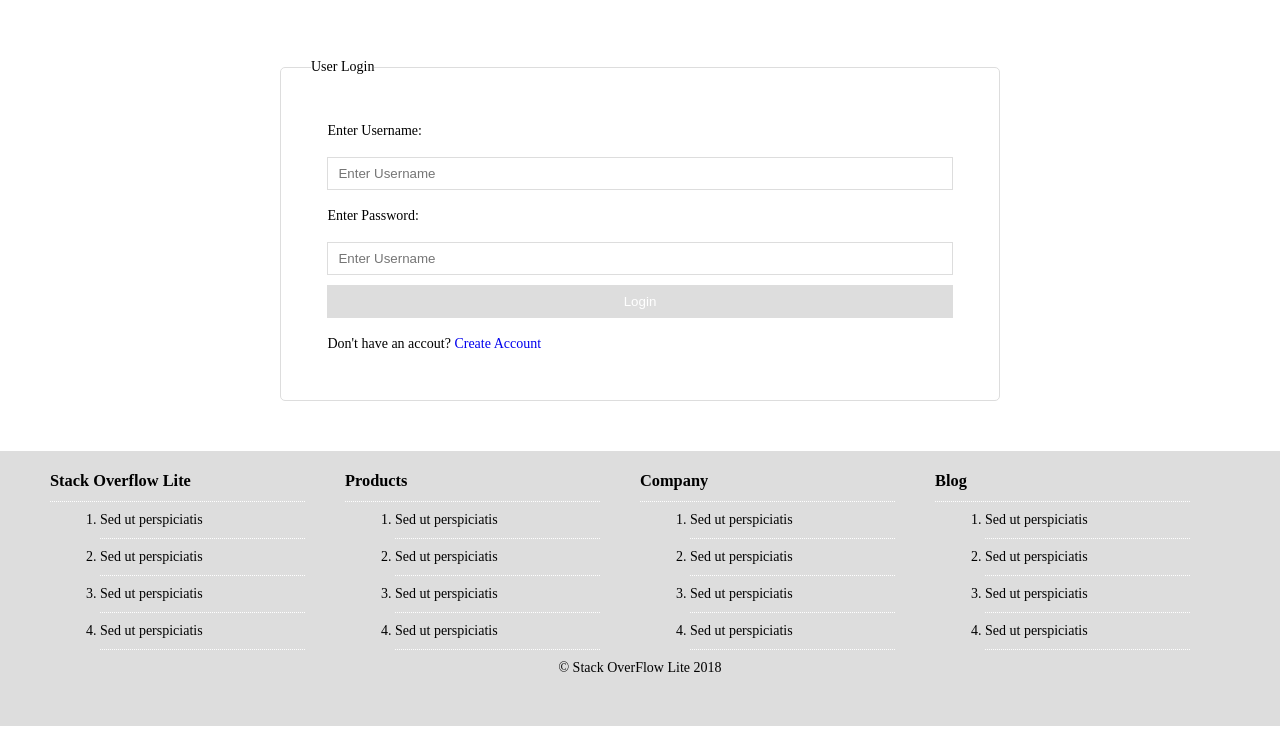
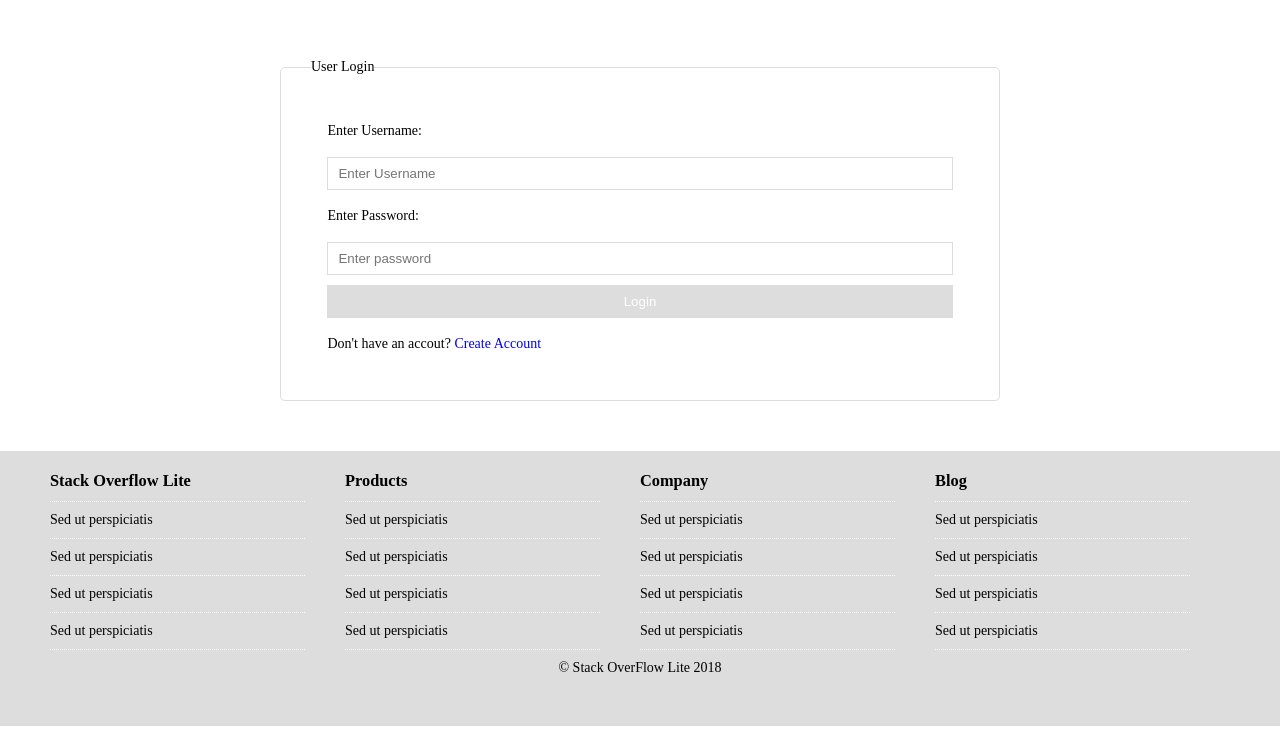
Before and after one commit to Felix45/StackOverFlowLite, a plain HTML site: page login.html in a window 1280 px wide. Shown: the part 71-800 px from the top of the page. Drawn offline with Linux system fonts and the light colour scheme.

Commit message:
[finishes #162570931] Finished working login page after stylingit

```diff
--- a/login.html
+++ b/login.html
@@ -59,7 +59,7 @@
 				   </div>
 				   <div>
 					<span> Enter Password: </span>
-					<input type="password" value="" placeholder="Enter Username" />
+					<input type="password" value="" placeholder="Enter password" />
 				   </div>
 				   <div>
 
--- a/styles/styles.css
+++ b/styles/styles.css
@@ -389,10 +389,11 @@ div.row::after {
 		border: 1px solid #ddd;
 		background-color: #ddd;
 	}
-	.topic-all-questions ul , .footer .footer-links{
+	.topic-all-questions ul {
 		list-style-type: number;
 		padding-left: 50px;
 		text-align: justify;
 
 	}
+
 }
```
